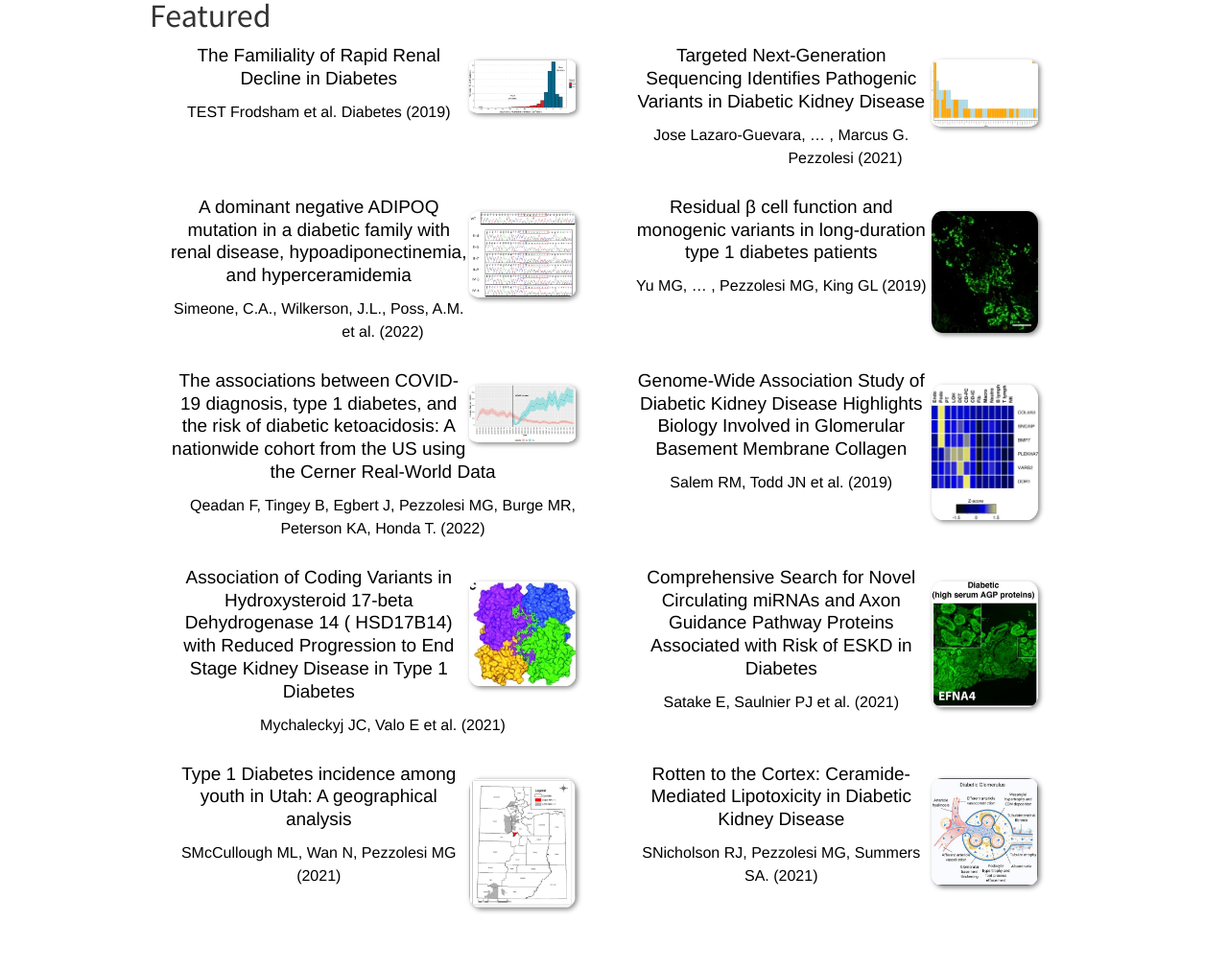
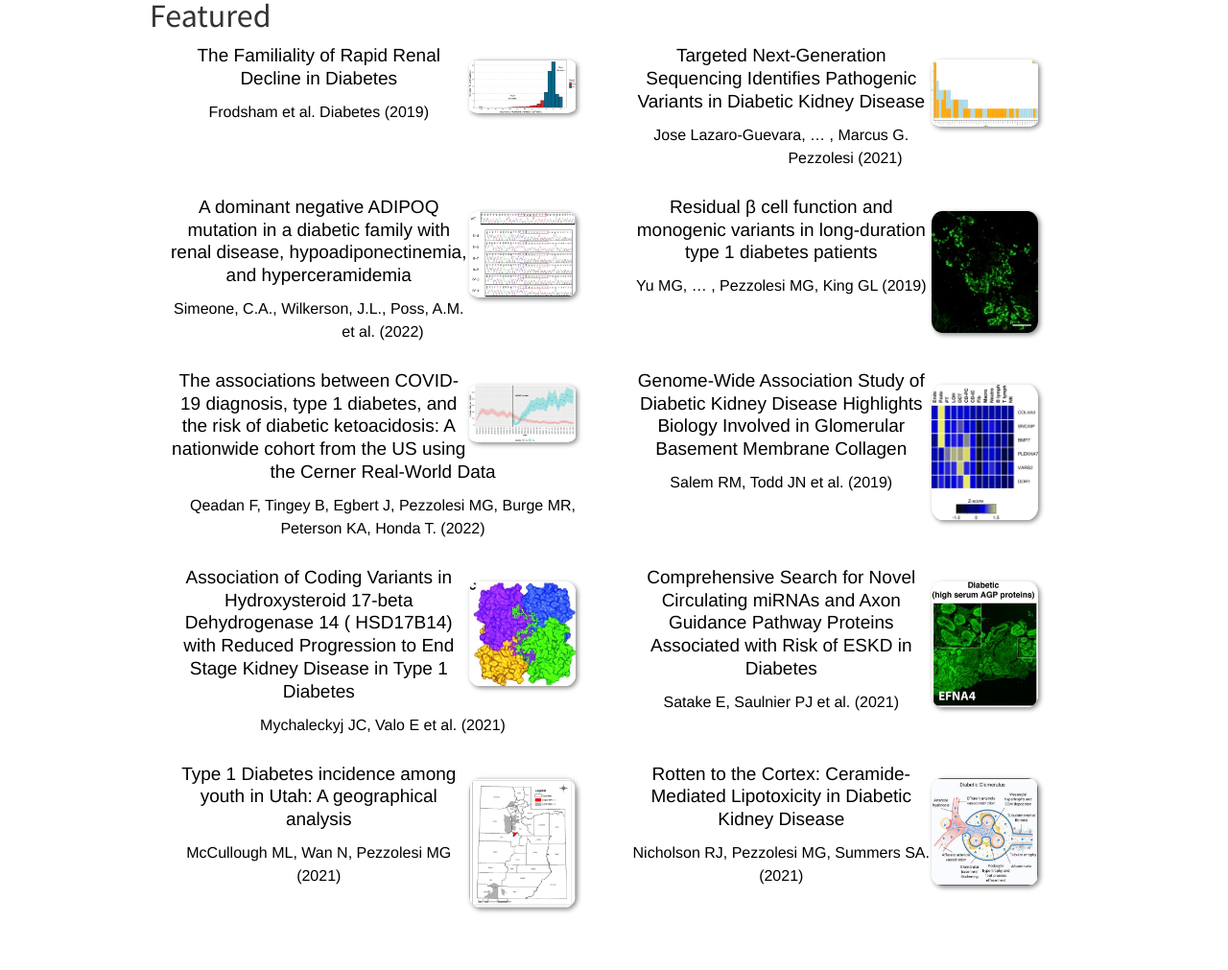
Before and after one commit to PezzolesiLab/pezzolesilab, a Jekyll site: the page built from _pages/publications.md, in a window 1280 px wide and 1400 px high. Shown: the part 184-1195 px from the top of the window at 96% size. Built offline with Jekyll 4.4.1, drawn with Linux system fonts in a browser that asks for light colours; nearby versions of some CDN libraries.

Commit message:
Update publist.yml

```diff
--- a/_data/publist.yml
+++ b/_data/publist.yml
@@ -2,7 +2,7 @@
   image: rapidrenal2019.png
   link:
     url: https://www.ncbi.nlm.nih.gov/pmc/articles/PMC6341306/
-    display: TEST Frodsham et al. Diabetes (2019)
+    display: Frodsham et al. Diabetes (2019)
   highlight: 1
   news2:
 
@@ -82,7 +82,7 @@
   authors:
   link:
     url: https://pubmed.ncbi.nlm.nih.gov/33933801/
-    display:  SMcCullough ML, Wan N, Pezzolesi MG (2021)
+    display:  McCullough ML, Wan N, Pezzolesi MG (2021)
   highlight: 1
   news2:
 
@@ -92,6 +92,6 @@
   authors:
   link:
     url: https://pubmed.ncbi.nlm.nih.gov/33933801/
-    display:  SNicholson RJ, Pezzolesi MG, Summers SA. (2021)
+    display:  Nicholson RJ, Pezzolesi MG, Summers SA. (2021)
   highlight: 1
   news2:
```
